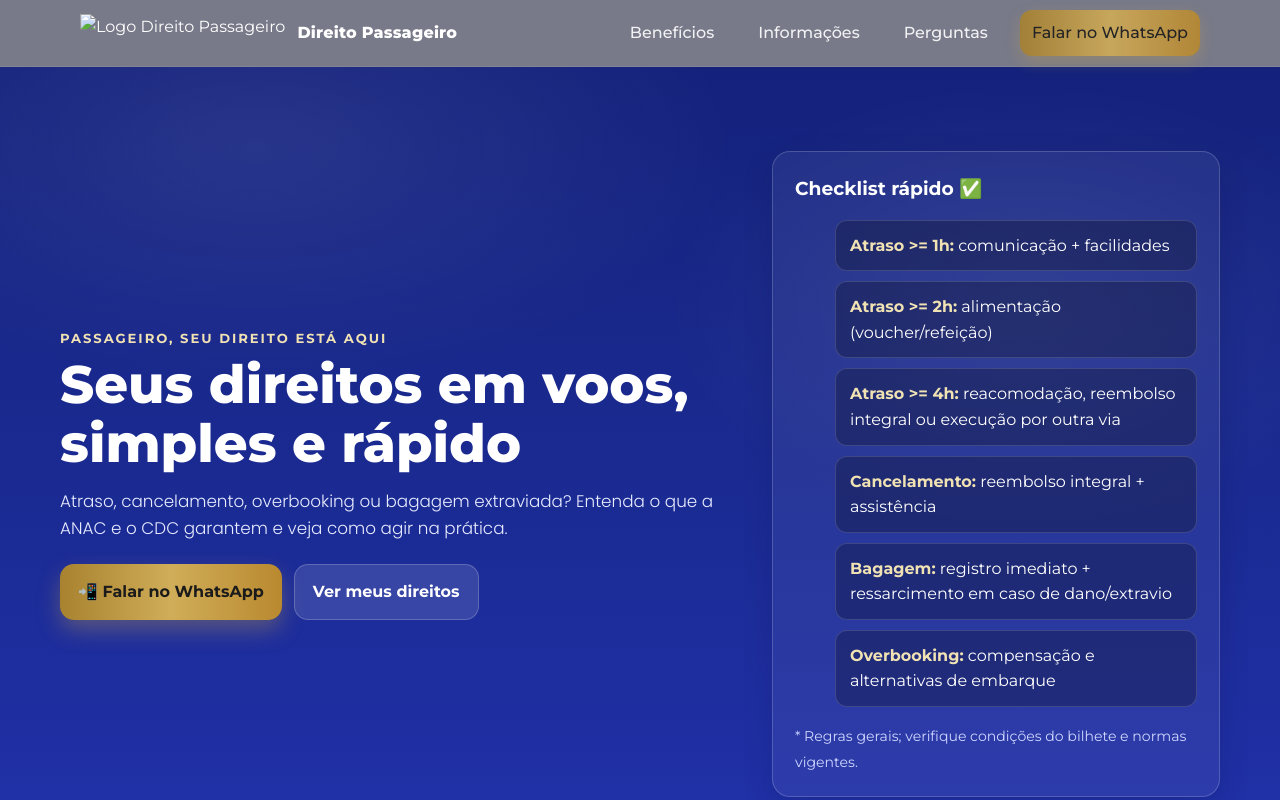
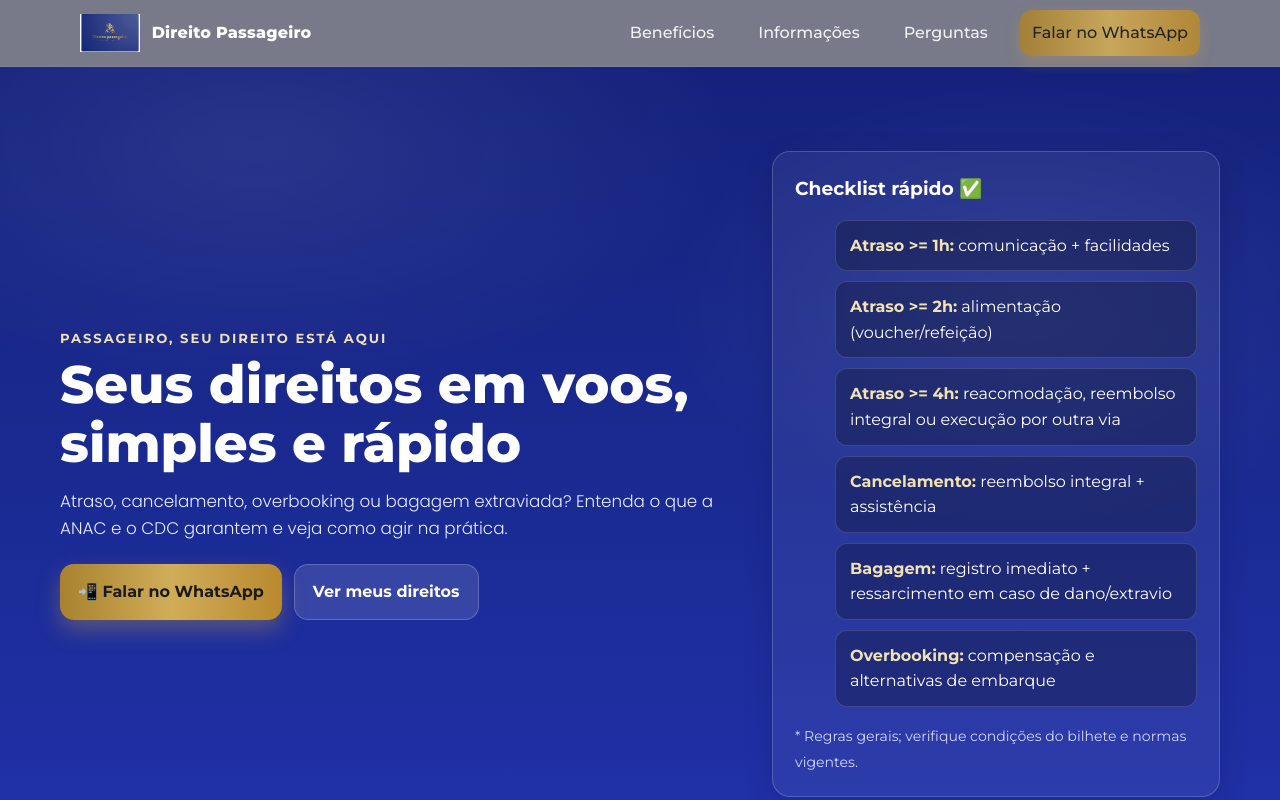
Before and after one commit to publifofa318-maker/landing-page-Vanessa2, a plain HTML site: page index.html in a window 1280 px wide. Shown: the top 800 px of the page. Drawn offline with Linux system fonts and the light colour scheme.

Commit message:
Update index.html

```diff
--- a/index.html
+++ b/index.html
@@ -197,7 +197,7 @@
     <div class="header-inner">
       <a href="#topo" class="brand">
         <!-- Troque o src abaixo pelo caminho do seu logo -->
-        <img src="images/novo-logo.png" alt="Logo Direito Passageiro" />
+        <img src="images/logo.png.jpeg" alt="Logo Direito Passageiro" />
         <span class="name">Direito Passageiro</span>
       </a>
       <nav class="nav" aria-label="Navegação principal">
@@ -369,7 +369,7 @@
     <div class="footer-inner">
       <div>
         <div class="brand" style="margin-bottom:8px">
-          <img src="images/novo-logo.png" alt="Logo Direito Passageiro" />
+          <img src="images/logo.png.jpeg" alt="Logo Direito Passageiro" />
           <strong>Direito Passageiro</strong>
         </div>
         <p class="small">Informação clara para quem voa. Este site não substitui aconselhamento jurídico individual.</p>
```
